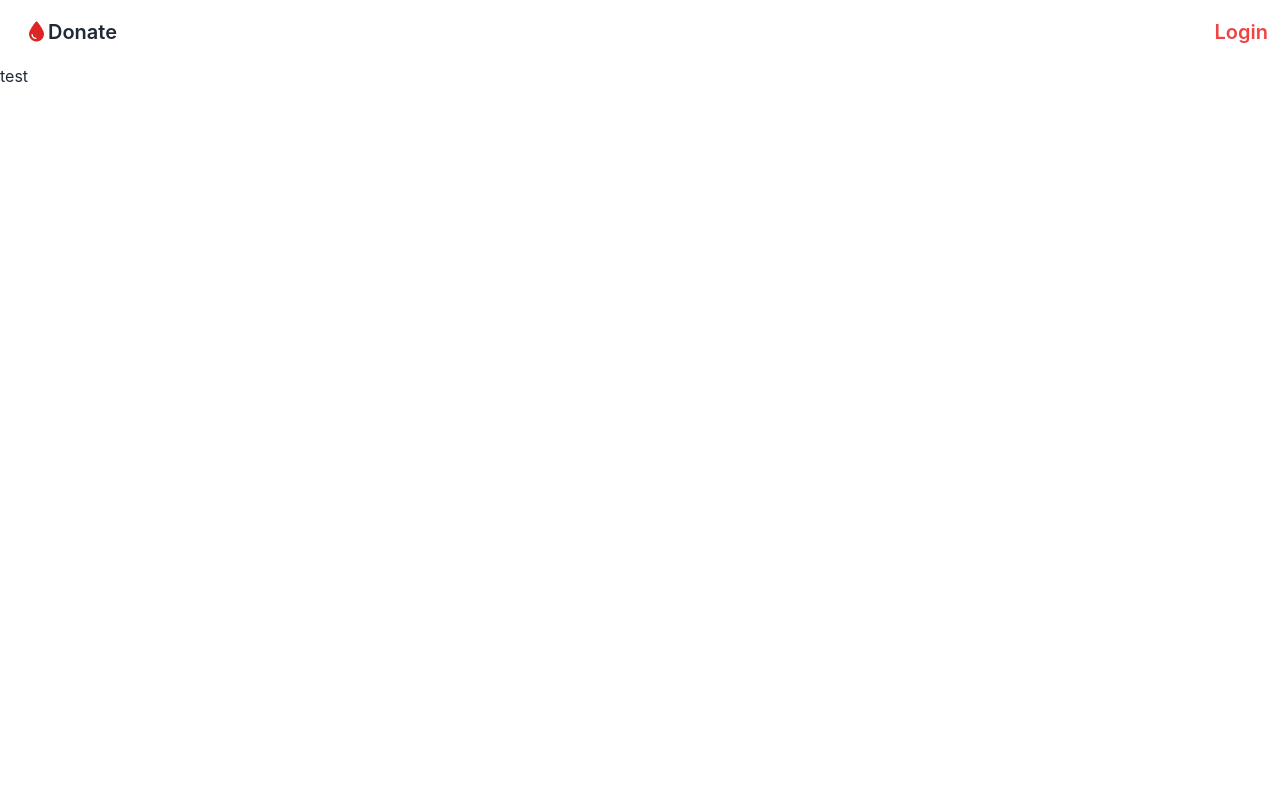
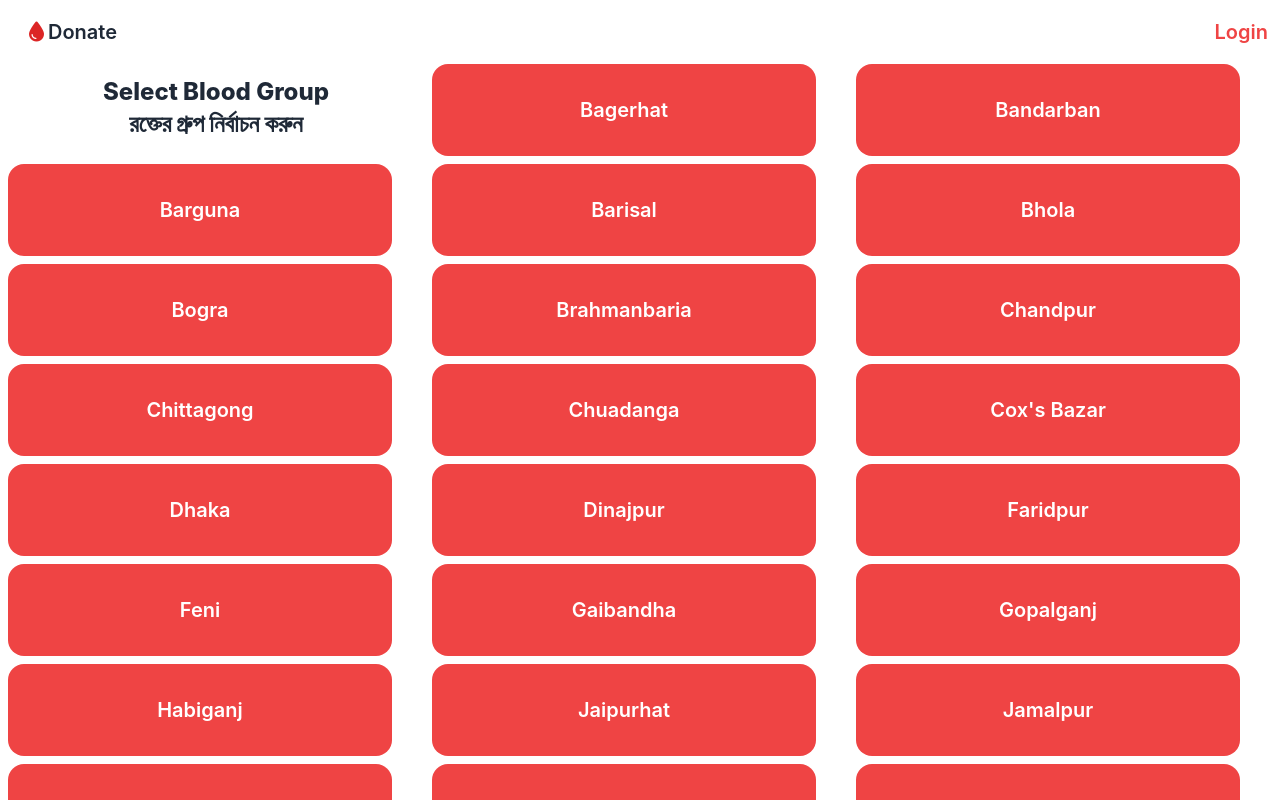
Before and after one commit to tayefulislam/blood-donation, a React (Create React App) app: page /selectArea/1 in a window 1280 px wide. Shown: the top 800 px of the page. Built offline with nearby package versions, Linux system fonts and the light colour scheme; no server answers.

Commit message:
naviagting system added in select area section

```diff
--- a/src/App.js
+++ b/src/App.js
@@ -21,6 +21,7 @@ import ResetPassword from "./Pages/ResetPassword/ResetPassword";
 import SearchDonorByGroupAndArea from "./Pages/Home/SearchDonorByGroupAndArea/SelectGroup_SearchDonorByGroupAndArea";
 import SelectGroup_SearchDonorByGroupAndArea from "./Pages/Home/SearchDonorByGroupAndArea/SelectGroup_SearchDonorByGroupAndArea";
 import SelectArea_SearchDonorByGroupAndArea from "./Pages/Home/SearchDonorByGroupAndArea/SelectArea_SearchDonorByGroupAndArea";
+import PublicDonorList from "./Pages/Home/SearchDonorByGroupAndArea/PublicDonorList";
 // import ManageUsers from './Pages/Admin/ManageUsers/ManageUsers';
 
 function App() {
@@ -56,6 +57,10 @@ function App() {
           element={
             <SelectArea_SearchDonorByGroupAndArea></SelectArea_SearchDonorByGroupAndArea>
           }
+        ></Route>
+        <Route
+          path="/selectArea/:bloodGroup/:donorArea"
+          element={<PublicDonorList></PublicDonorList>}
         ></Route>
 
         {/* admin and donor */}
--- /dev/null
+++ b/src/Pages/Home/SearchDonorByGroupAndArea/PublicDonorList.js
@@ -0,0 +1,16 @@
+import React from "react";
+import { useParams } from "react-router-dom";
+
+const PublicDonorList = () => {
+  const { bloodGroup, donorArea } = useParams();
+
+  console.log(bloodGroup, donorArea);
+  return (
+    <div>
+      <h1>{bloodGroup}</h1>
+      <h1>{donorArea}</h1>
+    </div>
+  );
+};
+
+export default PublicDonorList;
--- a/src/Pages/Home/SearchDonorByGroupAndArea/SelectArea_SearchDonorByGroupAndArea.js
+++ b/src/Pages/Home/SearchDonorByGroupAndArea/SelectArea_SearchDonorByGroupAndArea.js
@@ -1,4 +1,5 @@
 import React from "react";
+import { Link, useParams } from "react-router-dom";
 
 const SelectArea_SearchDonorByGroupAndArea = () => {
   const districtName = [
@@ -247,9 +248,29 @@ const SelectArea_SearchDonorByGroupAndArea = () => {
       value: "Thakurgaon",
     },
   ];
+
+  let { bloodGroup } = useParams();
+  console.log(bloodGroup);
+
   return (
-    <div>
-      <h1>test</h1>
+    <div className="grid grid-cols-1 md:grid-cols-2 lg:grid-cols-3 gap-2 mx-2">
+      <div>
+        <h1 className="text-center font-extrabold text-2xl py-3">
+          Select Blood Group <br />
+          রক্তের গ্রুপ নির্বাচন করুন
+        </h1>
+      </div>
+
+      {districtName?.map((group) => (
+        <Link
+          to={`/selectArea/${bloodGroup}/${group?.value}`}
+          className="card w-96 bg-red-500 text-neutral-content"
+        >
+          <div className="card-body items-center text-center">
+            <h2 className="card-title">{group.name}</h2>
+          </div>
+        </Link>
+      ))}
     </div>
   );
 };
```
